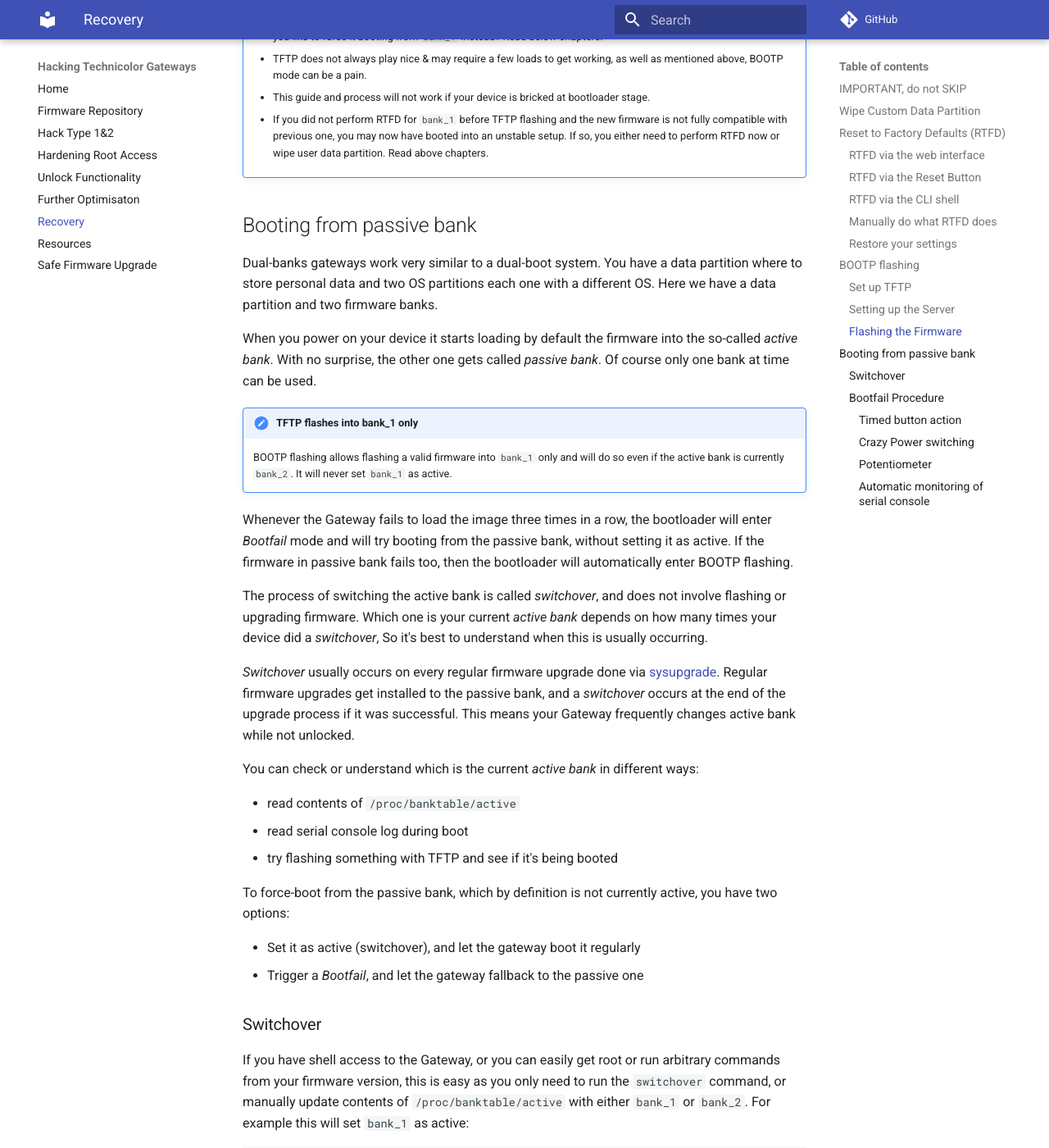
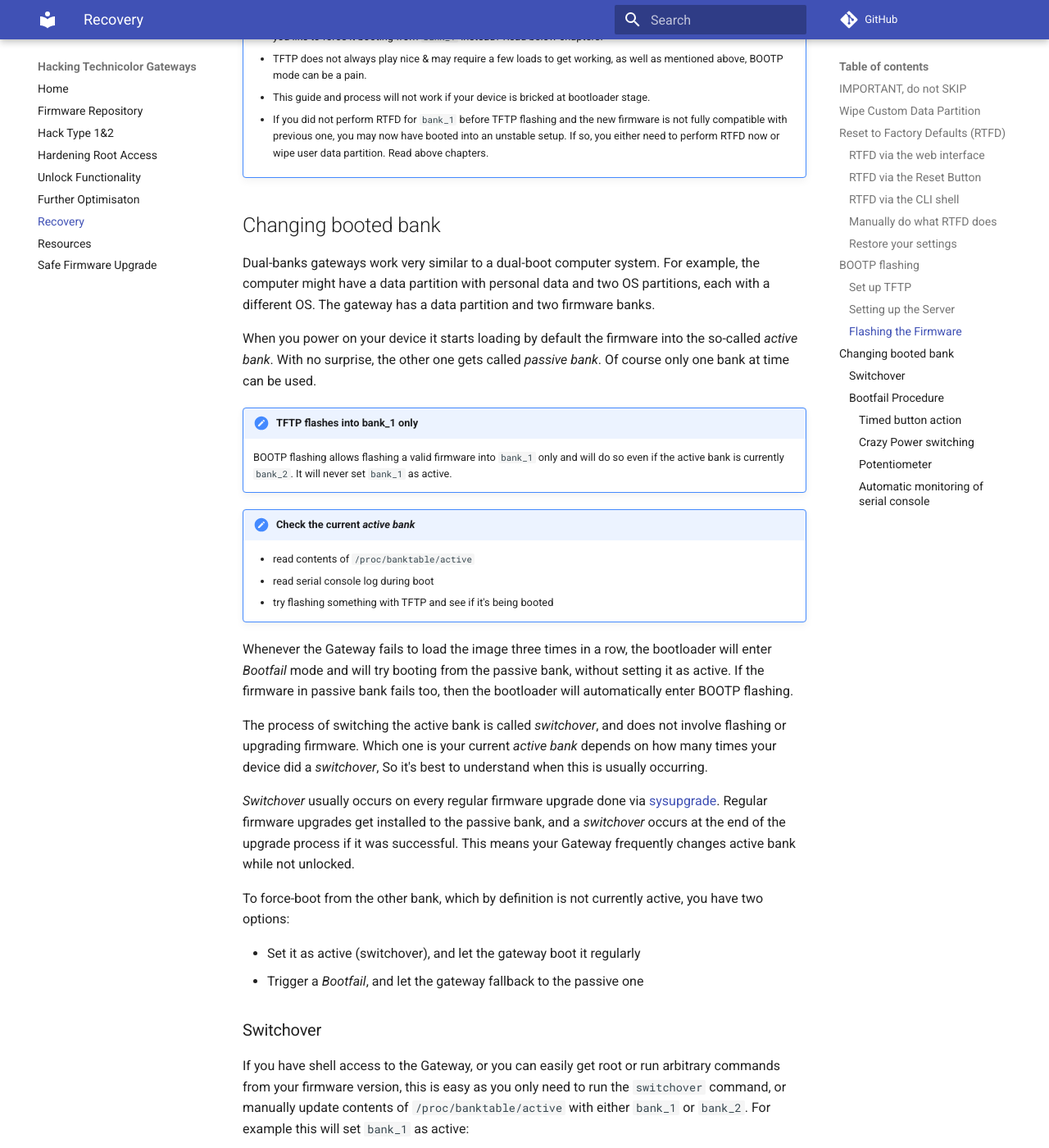
Before and after one commit to hack-technicolor/hack-technicolor, an MkDocs documentation site: the page built from docs/Recovery.md, in a window 1280 px wide and 1400 px high, scrolled down 8437 px. Shown: the whole window at 82% size. Built offline with MkDocs 1.6.1 and Material for MkDocs 9.7.7, drawn with Linux system fonts in a browser that asks for light colours; comment, search, counter and statistics services are not loaded.

Commit message:
Changing booted bank

```diff
--- a/docs/Recovery.md
+++ b/docs/Recovery.md
@@ -224,14 +224,19 @@ From here, Gateway has the firmware you flashed into its `bank_1` partition.
 
     - If you did not perform RTFD for `bank_1` before TFTP flashing and the new firmware is not fully compatible with previous one, you may now have booted into an unstable setup. If so, you either need to perform RTFD now or wipe user data partition. Read above chapters.
 
-## Booting from passive bank
+## Changing booted bank
 
-Dual-banks gateways work very similar to a dual-boot system. You have a data partition where to store personal data and two OS partitions each one with a different OS. Here we have a data partition and two firmware banks.
+Dual-banks gateways work very similar to a dual-boot computer system. For example, the computer might have a data partition with personal data and two OS partitions, each with a different OS. The gateway has a data partition and two firmware banks.
 
 When you power on your device it starts loading by default the firmware into the so-called *active bank*. With no surprise, the other one gets called *passive bank*. Of course only one bank at time can be used.
 
-!!! hint "TFTP flashes into bank_1 only"
+!!! note "TFTP flashes into bank_1 only"
     BOOTP flashing allows flashing a valid firmware into `bank_1` only and will do so even if the active bank is currently `bank_2`. It will never set `bank_1` as active.
+
+!!! hint "Check the current *active bank*"
+    - read contents of `/proc/banktable/active`
+    - read serial console log during boot
+    - try flashing something with TFTP and see if it's being booted
 
 Whenever the Gateway fails to load the image three times in a row, the bootloader will enter *Bootfail* mode and will try booting from the passive bank, without setting it as active. If the firmware in passive bank fails too, then the bootloader will automatically enter BOOTP flashing.
 
@@ -239,13 +244,7 @@ The process of switching the active bank is called *switchover*, and does not in
 
 *Switchover* usually occurs on every regular firmware upgrade done via [sysupgrade](Resources/#different-methods-of-flashing-firmwares). Regular firmware upgrades get installed to the passive bank, and a *switchover* occurs at the end of the upgrade process if it was successful. This means your Gateway frequently changes active bank while not unlocked.
 
-You can check or understand which is the current *active bank* in different ways:
-
-- read contents of `/proc/banktable/active`
-- read serial console log during boot
-- try flashing something with TFTP and see if it's being booted
-
-To force-boot from the passive bank, which by definition is not currently active, you have two options:
+ To force-boot from the other bank, which by definition is not currently active, you have two options:
 
 - Set it as active (switchover), and let the gateway boot it regularly
 - Trigger a *Bootfail*, and let the gateway fallback to the passive one
```
